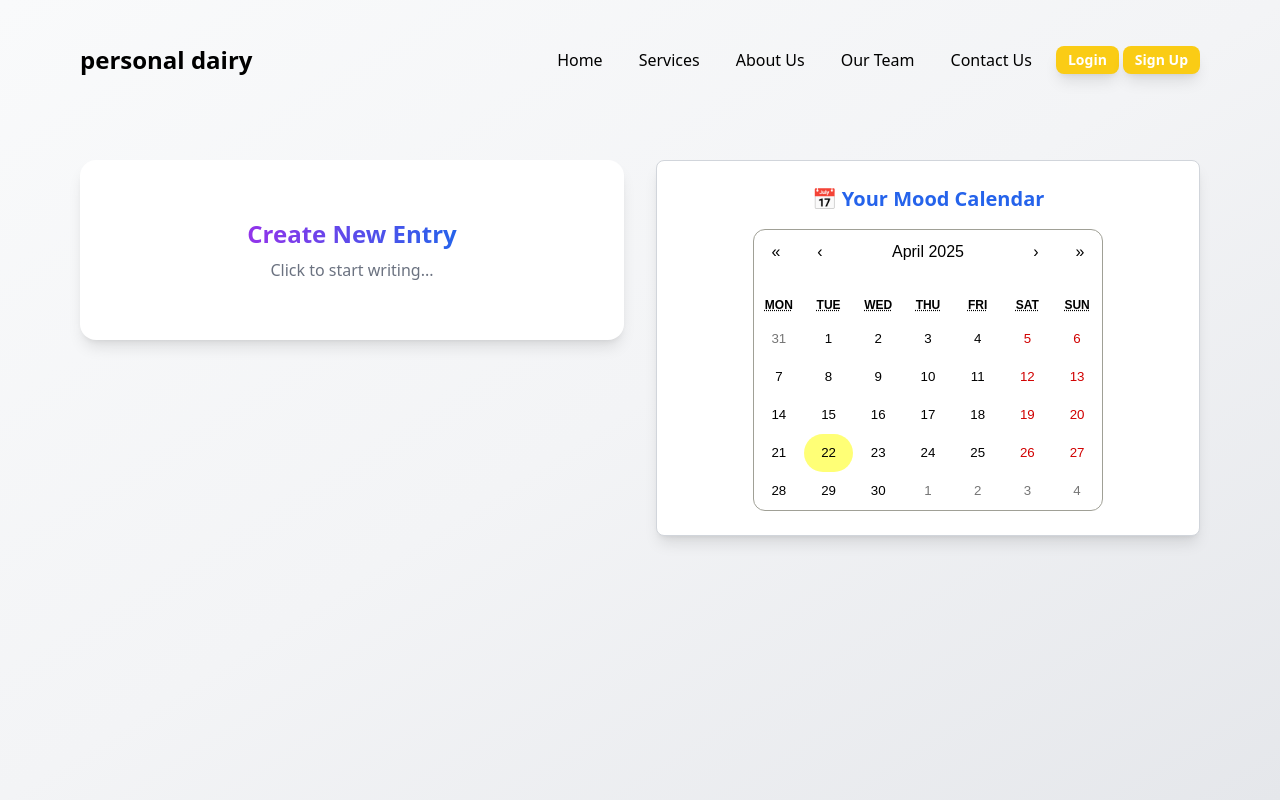
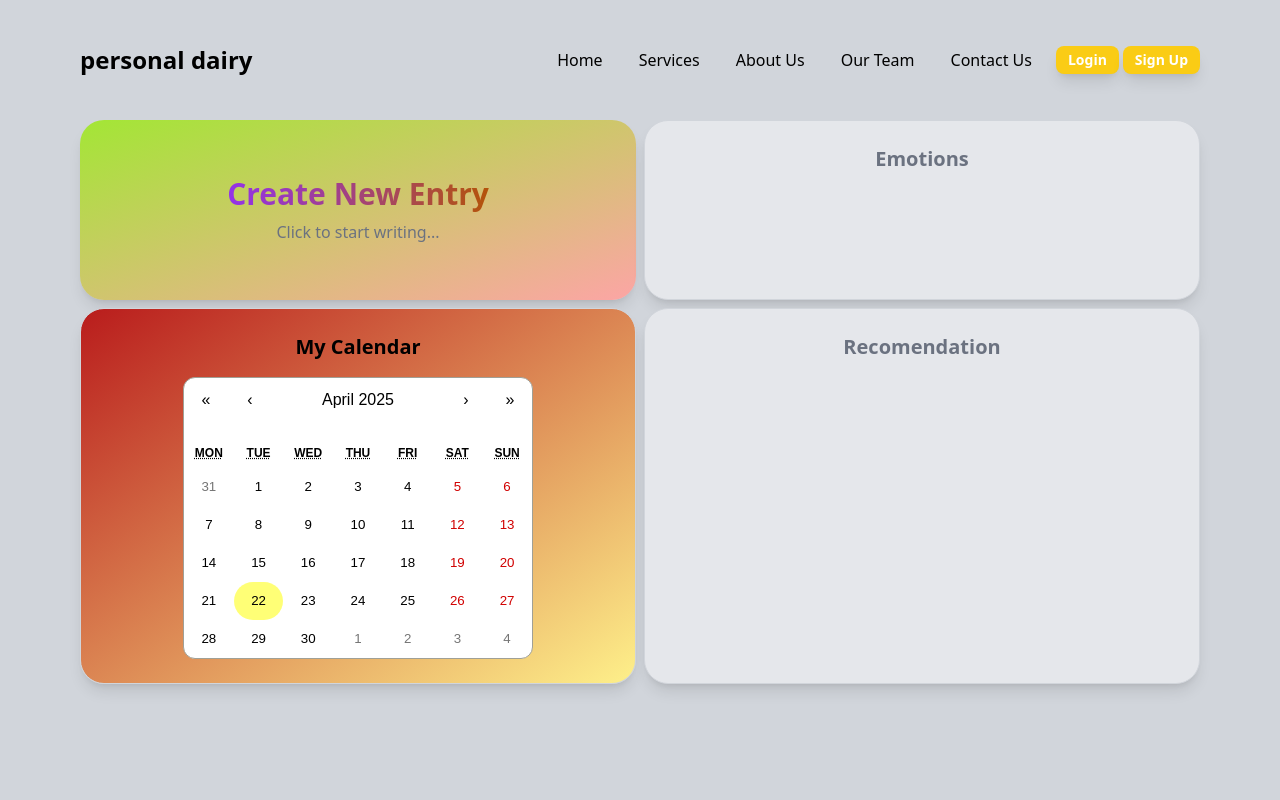
Before and after one commit to zulQar-n-a-i-n/journify-frontend, a React (Vite) app in the folder Registration module/registration/: page / in a window 1280 px wide. Built offline with nearby package versions, Linux system fonts and the light colour scheme.

Commit message:
dashboard changes

```diff
--- a/Registration module/registration/src/components/Navbar/Navbar.jsx
+++ b/Registration module/registration/src/components/Navbar/Navbar.jsx
@@ -30,14 +30,14 @@ const NavbarMenu = [
     link: "",
   },
 ];
-const Navbar = () => {
+const Navbar = ({ className = "" } ) => {
   return (
-    <nav className="relative z-20">
+    <nav className={`relative z-20 ${className}`}>
       <motion.div
         initial={{ opacity: 0, y: -50 }}
         animate={{ opacity: 1, y: 0 }}
-        className="container mx-auto px-4 sm:px-8 lg:px-16 xl:px-20 2xl:px-24 py-10 flex justify-between items-center"
-      >
+        className="container mx-auto px-4 sm:px-8 lg:px-16 xl:px-20 2xl:px-24 py-10 flex justify-between items-center ">
+
         {/* Logo section */}
         <div>
           <h1 className="font-bold text-2xl">personal dairy </h1>
--- a/Registration module/registration/src/homepage.jsx
+++ b/Registration module/registration/src/homepage.jsx
@@ -1,39 +1,19 @@
+import { div } from "framer-motion/client";
 import React from "react";
-import { useNavigate } from "react-router-dom"; // Import useNavigate
+
 
 function Homepage() {
-  const navigate = useNavigate(); // Initialize the navigate function
 
-  const handleLogout = () => {
-    // Clear the authentication token (or any other user session data)
-    localStorage.removeItem("authToken");
 
-    // Redirect to the Login page
-    navigate("/login2");
-  };
 
   return (
-    <div className="min-h-screen bg-gray-300">
-      {/* Logout Button */}
-      <div className="flex justify-end p-4">
-        <button
-          onClick={handleLogout}
-          className="bg-[#7BAF6F] text-white px-4 py-2 rounded-md hover:bg-[#6A9F5F]"
-          >
-          Logout
-        </button>
-      </div>
+   <div>
 
-      {/* Homepage Content */}
-      <div className="flex items-center justify-center">
-        <div className="w-full max-w-md p-6 bg-white rounded-lg shadow-lg">
-          <h2 className="text-center text-2xl font-bold text-black">Welcome to the Homepage!</h2>
-          <p className="mt-4 text-center text-sm text-black">
-            {/* You have successfully logged in. */}
-          </p>
-        </div>
-      </div>
-    </div>
+    <div class="relative z-10 bg-red-500">Red Box</div>
+    <div class="relative z-20 bg-blue-500 -mt-4">Blue Box</div>
+
+   </div>
+
   );
 }
 
--- a/Registration module/registration/src/main.jsx
+++ b/Registration module/registration/src/main.jsx
@@ -15,6 +15,7 @@ import App from './App.jsx';
 createRoot(document.getElementById('root')).render(
   <StrictMode>
     <App/>
+
 
 
 
--- a/Registration module/registration/src/pages/Dashbord.jsx
+++ b/Registration module/registration/src/pages/Dashbord.jsx
@@ -1,161 +1,3 @@
-// import React, { useState } from 'react';
-
-// import Calendar from 'react-calendar';
-// import 'react-calendar/dist/Calendar.css';
-
-// function Dasboard() {
-//   // States for new entry
-//   const [title, setTitle] = useState('');
-//   const [content, setContent] = useState('');
-//   const [date, setDate] = useState(new Date());
-
-//   // States for calendar selection
-//   const [selectedDate, setSelectedDate] = useState(new Date());
-
-//   // Handle new entry form submission
-//   const handleSubmit = (e) => {
-//     e.preventDefault();
-//     // For now, log the entry (You can connect this to the backend later)
-//     console.log({ title, content, date });
-//     // Reset form
-//     setTitle('');
-//     setContent('');
-//   };
-
-//   return (
-//     <div className="flex flex-col md:flex-row w-full h-screen p-4">
-//       {/* New Entry Form */}
-//       <div className="md:w-1/2 p-4 bg-white rounded-lg shadow-lg space-y-4">
-//         <h2 className="text-2xl font-semibold text-center">New Diary Entry</h2>
-//         <form onSubmit={handleSubmit} className="space-y-4">
-//           <input
-//             type="text"
-//             placeholder="Title (optional)"
-//             value={title}
-//             onChange={(e) => setTitle(e.target.value)}
-//             className="w-full p-2 border border-gray-300 rounded"
-//           />
-//           <textarea
-//             placeholder="Write your thoughts..."
-//             value={content}
-//             onChange={(e) => setContent(e.target.value)}
-//             className="w-full p-2 border border-gray-300 rounded h-32"
-//           />
-//           <button
-//             type="submit"
-//             className="w-full p-2 bg-blue-500 text-white rounded"
-//           >
-//             Save Entry
-//           </button>
-//         </form>
-//       </div>
-
-//       {/* Calendar View */}
-//       <div className="md:w-1/2 p-4 bg-white rounded-lg shadow-lg space-y-4">
-//         <h2 className="text-2xl font-semibold text-center">Calendar View</h2>
-//         <Calendar
-//           onChange={setSelectedDate}
-//           value={selectedDate}
-//           tileClassName={({ date }) => {
-//             // Highlight dates (For now, mock data: highlight weekends)
-//             if (date.getDay() === 0 || date.getDay() === 6) {
-//               return 'bg-yellow-200';
-//             }
-//           }}
-//         />
-//         <div className="mt-4 text-center">
-//           <h3 className="text-xl">Selected Date: {selectedDate.toDateString()}</h3>
-//           <p>View Entry for {selectedDate.toDateString()}</p>
-//           {/* Add code here to fetch the entry for the selected date */}
-//         </div>
-//       </div>
-//     </div>
-//   );
-// }
-
-// export default Dasboard;
-
-
-
-
-
-
-
-
-// import React from 'react';
-
-// const Dashboard = () => {
-//     return (
-//         <div className="min-h-screen bg-gray-100 p-6">
-//             {/* Header */}
-//             <div className="flex justify-between items-center mb-6">
-//                 <h1 className="text-2xl font-bold">Sales statistics</h1>
-//                 <p className="text-gray-500">Updated 1 days ago</p>
-//             </div>
-
-//             <div className="grid grid-cols-1 md:grid-cols-2 gap-6">
-//                 {/* First Section - Monthly Stats */}
-//                 <div className="bg-white rounded-lg shadow p-6">
-
-
-//                 </div>
-
-//                 {/* Second Section - Recent Transactions */}
-//                 <div className="bg-white rounded-lg shadow p-6">
-
-//                 </div>
-
-//                 {/* Third Section - Market Forecast */}
-//                 <div className="bg-white rounded-lg shadow p-6">
-//                     <h2 className="font-semibold mb-4">Market forecast</h2>
-//                     <div className="space-y-3">
-//                         <div className="flex justify-between">
-//                             <span>2023</span>
-//                             <span className="font-medium">Explosive growth of DeFi</span>
-//                         </div>
-//                         <div className="flex justify-between">
-//                             <span>2024</span>
-//                             <span className="font-medium">Mainstream adoption of CBDCs</span>
-//                         </div>
-//                         <div className="flex justify-between">
-//                             <span>2025</span>
-//                             <span className="font-medium">1 BTC reaches $500K</span>
-//                         </div>
-//                         <div className="flex justify-between">
-//                             <span>2027</span>
-//                             <span className="font-medium">Widespread retail use</span>
-//                         </div>
-//                     </div>
-//                 </div>
-
-//                 {/* Fourth Section - BTC Stats */}
-//                 <div className="bg-white rounded-lg shadow p-6">
-//                     <div className="flex justify-between items-start mb-4">
-//                         <div>
-//                             <h2 className="font-semibold">BTC price</h2>
-//                             <p className="text-2xl font-bold">21,105$</p>
-//                         </div>
-//                         <div className="bg-green-100 text-green-800 px-3 py-1 rounded-full">
-//                             <span>+28.21%</span>
-//                         </div>
-//                     </div>
-//                     <div>
-//                         <p className="text-gray-500">Market cap forecast</p>
-//                         <p className="text-xl font-semibold">1,3trln$</p>
-//                     </div>
-//                 </div>
-//             </div>
-//         </div>
-//     );
-// };
-
-// export default Dashboard;
-
-// import Navbar from "../components/Navbar/Navbar.jsx"
-
-
-
-
 
 import React, { useState } from "react";
 import Calendar from "react-calendar";
@@ -196,6 +38,11 @@ const Dashboard = () => {
     setEditingEntry(null);
     setForm({ title: "", content: "" });
     setShowEntryForm(false);
+  };
+
+  const handleDeleteEntry = (id) => {
+    setEntries(entries.filter((entry) => entry.id !== id));
+    setShowModal(false);  // Close the modal after deleting
   };
 
   const getEntriesByDate = (date) =>
@@ -250,13 +97,13 @@ const Dashboard = () => {
   };
 
   return (
-    <div className="min-h-screen bg-gradient-to-br from-gray-50 via-gray-100 to-gray-200">
-      <Navbar />
+    <div className="min-h-screen  bg-gray-300">
+      <Navbar className=" bg-gray-300   " />
 
-      <div className="container mx-auto px-4 sm:px-8 lg:px-16 xl:px-20 2xl:px-24 py-10">
-        <div className="grid md:grid-cols-2 gap-8">
+      <div className="container   bg-gray-300 mx-auto px-4 sm:px-8 lg:px-16 xl:px-20 2xl:px-24 py-0">
+        <div className="grid md:grid-cols-2  gap-2 ">
           {/* Entry Form Card */}
-          <div className="bg-white p-6 rounded-2xl shadow-lg h-[180px]">
+          <div className="bg-gradient-to-br from-lime-400 to-red-300 p-6 rounded-3xl shadow-lg h-[180px]">
             {!showEntryForm ? (
               <button
                 onClick={() => {
@@ -267,7 +114,7 @@ const Dashboard = () => {
                 }}
                 className="w-full h-full flex flex-col items-center justify-center group"
               >
-                <h2 className="text-2xl font-bold text-transparent bg-clip-text bg-gradient-to-r from-purple-600 to-blue-600 mb-2">
+                <h2 className="text-3xl font-bold text-transparent bg-clip-text bg-gradient-to-r from-purple-600 to-amber-700 mb-2">
                   Create New Entry
                 </h2>
                 <p className="text-gray-500 group-hover:text-gray-600 transition">
@@ -275,13 +122,13 @@ const Dashboard = () => {
                 </p>
               </button>
             ) : (
-              <div className="fixed inset-0 bg-[url('bg1.jpg')] bg-cover z-50 p-6 flex items-center justify-center">
+              <div className="fixed inset-0 backdrop-blur-sm bg-cover z-50 p-6 flex items-center justify-center">
                 <div className="bg-white w-[900px] h-full rounded-none p-6 shadow-2xl overflow-auto">
                   <div className="flex justify-center items-center mb-6 relative">
-                    <h2 className="text-3xl font-bold text-orange-300 text-center w-full">
+                    <h2 className="text-3xl font-bold text-amber-500 text-center w-full">
                       {editingEntry
                         ? `Edit Diary Entry`
-                        : `New Diary Entry for ${selectedDate.toDateString()}`}
+                        : ` Diary Entry for ${selectedDate.toDateString()}`}
                     </h2>
                     <button
                       onClick={() => setShowEntryForm(false)}
@@ -332,16 +179,29 @@ const Dashboard = () => {
             )}
           </div>
 
+
+          {/* Empty Section 2 - Placeholder */}
+          <div className="bg-gray-200 p-6 rounded-3xl shadow-lg text-center border border-gray-300 ">
+            <h2 className="text-xl font-bold mb-4 text-gray-500">Emotions</h2>
+            {/* This section doesn't contain any data */}
+          </div>
+
           {/* Calendar Card */}
-          <div className="bg-white p-6 rounded-lg shadow-lg text-center border border-gray-300">
-            <h2 className="text-xl font-semibold mb-4 text-blue-600">📅 Your Mood Calendar</h2>
+          <div className="bg-gradient-to-br from-red-700 to-yellow-200 p-6 rounded-3xl shadow-lg text-center border border-gray-300">
+            <h2 className="text-xl font-bold mb-4 text-transparent bg-clip-text bg-black"> My Calendar</h2>
             <Calendar
               onClickDay={handleDateSelect}
               tileContent={tileContent}
               tileClassName={tileClassName}
-              className="rounded-xl mx-auto"
+              className="rounded-xl   mx-auto"
             />
           </div>
+
+          <div className="bg-gray-200 p-6 rounded-3xl shadow-lg text-center border border-gray-300 ">
+            <h2 className="text-xl font-bold mb-4 text-gray-500">Recomendation</h2>
+            {/* This section doesn't contain any data */}
+          </div>
+
         </div>
 
         {/* Modal */}
@@ -365,12 +225,20 @@ const Dashboard = () => {
                       <h3 className="font-semibold">{entry.title}</h3>
                       <p className="text-gray-700 mt-2">{entry.content}</p>
                       {isCurrentDate(selectedDate) && (
-                        <button
-                          onClick={() => handleEditEntry(entry)}
-                          className="mt-2 px-3 py-1 bg-blue-500 text-white rounded text-sm hover:bg-blue-600"
-                        >
-                          Edit
-                        </button>
+                        <div className="flex space-x-2 mt-2">
+                          <button
+                            onClick={() => handleEditEntry(entry)}
+                            className="px-3 py-1 bg-gradient-to-br from-yellow-600 to-green-500 text-white rounded text-sm hover:bg-green-700"
+                          >
+                            Edit
+                          </button>
+                          <button
+                            onClick={() => handleDeleteEntry(entry.id)}
+                            className="px-3 py-1 bg-gradient-to-br from-yellow-600 to-green-500 text-white rounded text-sm hover:bg-red-700"
+                          >
+                            Delete
+                          </button>
+                        </div>
                       )}
                     </div>
                   ))}
@@ -387,7 +255,7 @@ const Dashboard = () => {
                     setEditingEntry(null);
                     setForm({ title: "", content: "" });
                   }}
-                  className="w-full py-2 bg-green-600 text-white rounded hover:bg-green-700"
+                  className="w-full py-2 bg-gradient-to-br from-yellow-600 to-green-500 text-white rounded hover:bg-blue-500 "
                 >
                   New Entry
                 </button>
```
